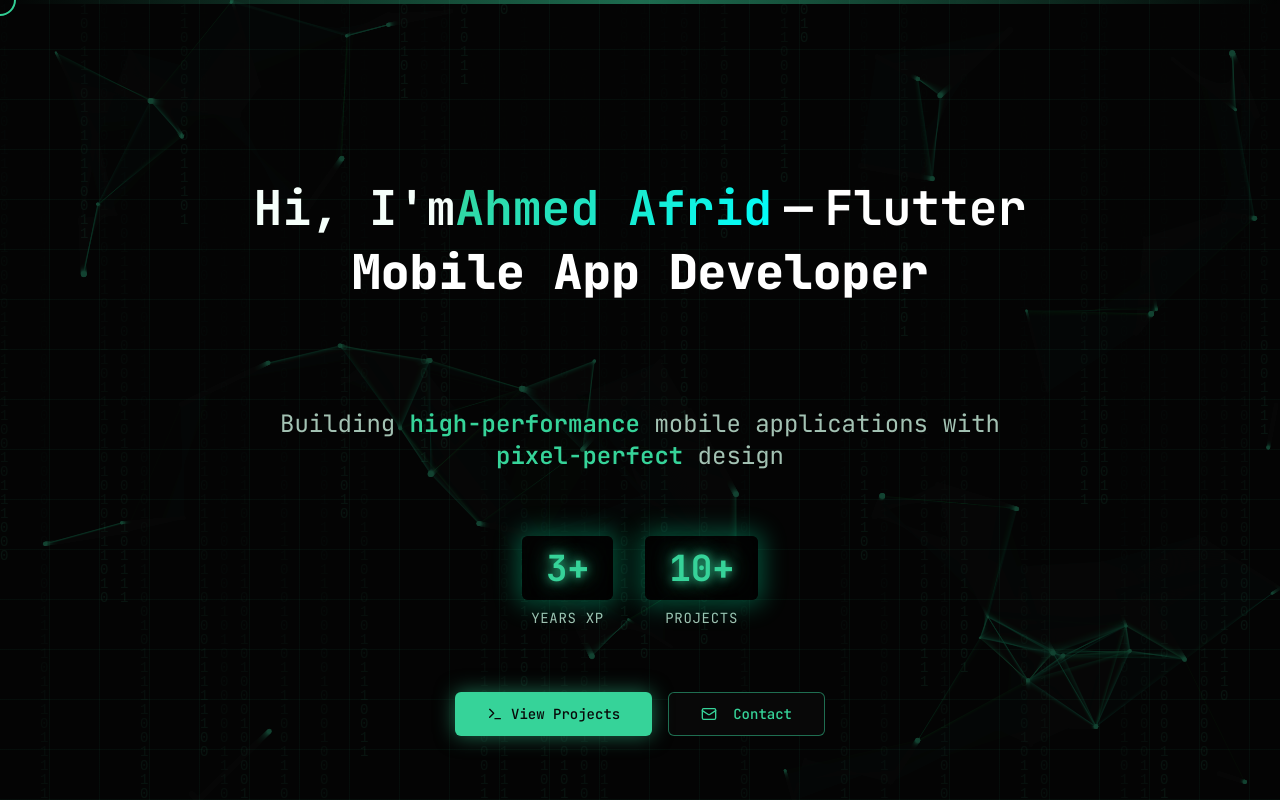
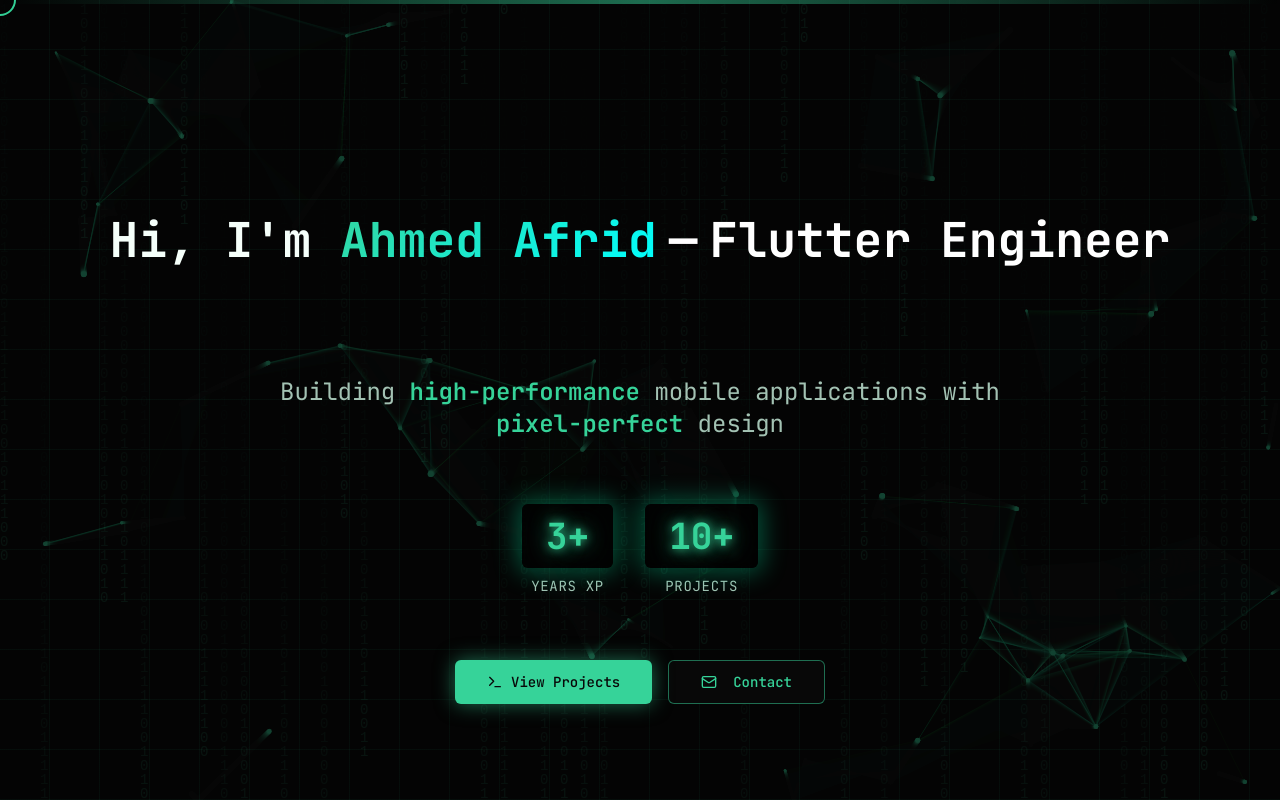
Before and after one commit to ahmedafrid/portfolio, a React (Vite) app: page / in a window 1280 px wide. Shown: the top 800 px of the page. Built offline with nearby package versions, Linux system fonts and the light colour scheme; the HTML template or start-up script is replaced by a standard one.

Commit message:
Update Index.tsx

```diff
--- a/src/pages/Index.tsx
+++ b/src/pages/Index.tsx
@@ -182,15 +182,11 @@ class FlutterEngineer {
               {/* Main Heading */}
               <h1 className="mt-10 text-3xl sm:text-4xl lg:text-5xl font-bold leading-tight">
                 Hi, I'm
-                <span className="text-gradient-tech">Ahmed Afrid</span>
+                <span className="text-gradient-tech"> Ahmed Afrid</span>
                 <span className="mx-3 text-white">—</span>
-                <span className="text-white">Flutter</span>
+                <span className="text-white">Flutter Engineer</span>
               </h1>
 
-              {/* Subtitle */}
-              <p className="mt-4 text-3xl sm:text-4xl lg:text-5xl font-extrabold text-white">
-                Mobile App Developer
-              </p>
             </section>
 
             <p className="text-xl sm:text-2xl text-muted-foreground max-w-3xl mx-auto leading-relaxed">
```
